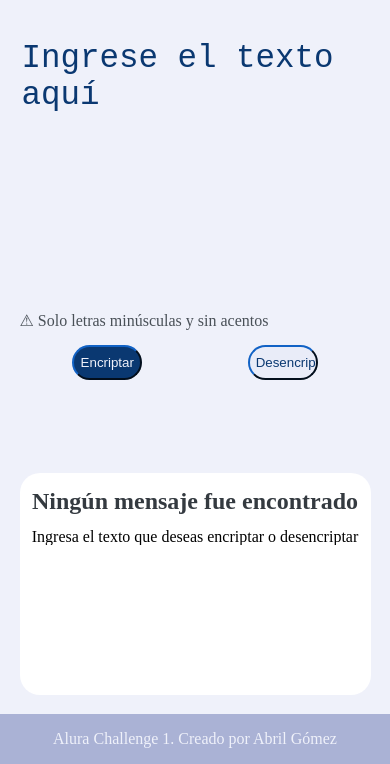
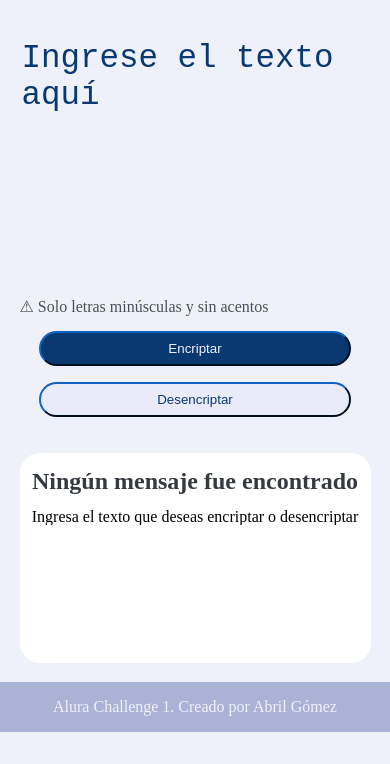
Before and after one commit to Jafielle/Challenge1, a plain HTML site: page index.html in a window 390 px wide. Shown: the part 80-844 px from the top of the page. Drawn offline with Linux system fonts and the light colour scheme.

Commit message:
Responsive movil added

```diff
--- a/style.css
+++ b/style.css
@@ -12,7 +12,7 @@ header {
 
 #logo {
       margin-top: 1em;
-      margin-left: 2.5em;
+
 }
 
 main {
@@ -200,7 +200,10 @@ footer {
 /*Tablet*/
 
 @media (max-width: 912px) {
+
+      /*fix Posc Logo at max 860px*/
       main {
+            height: 82%;
             flex-direction: column;
             justify-content: center;
       }
@@ -210,6 +213,10 @@ footer {
             height: 70%;
             margin-left: auto;
             margin-bottom: 2rem;
+      }
+
+      .button {
+            width: 21vw;
       }
 
       .container-btn {
@@ -243,3 +250,17 @@ footer {
 }
 
 /*Movil device*/
+
+@media (max-width: 414px) {
+      .container-btn {
+            flex-direction: column;
+            align-items: center;
+      }
+
+      .button {
+            width: 80vw;
+            margin-bottom: 1rem;
+      }
+}
+
+/*fix copy button
```
